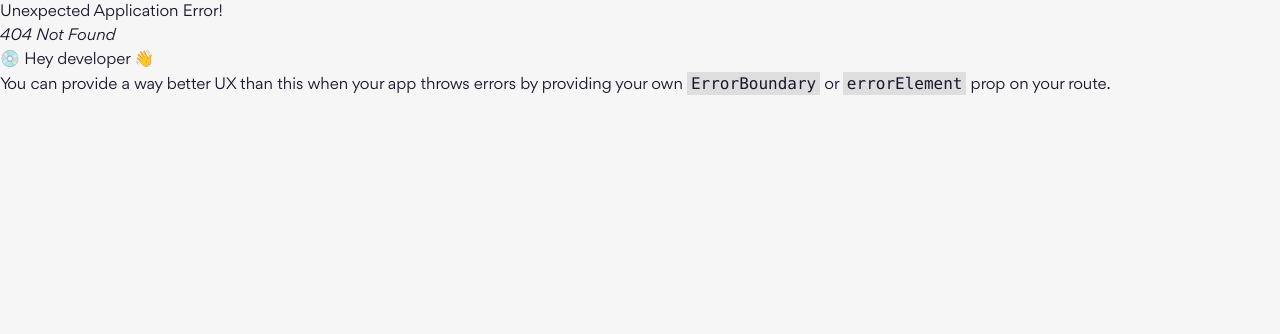
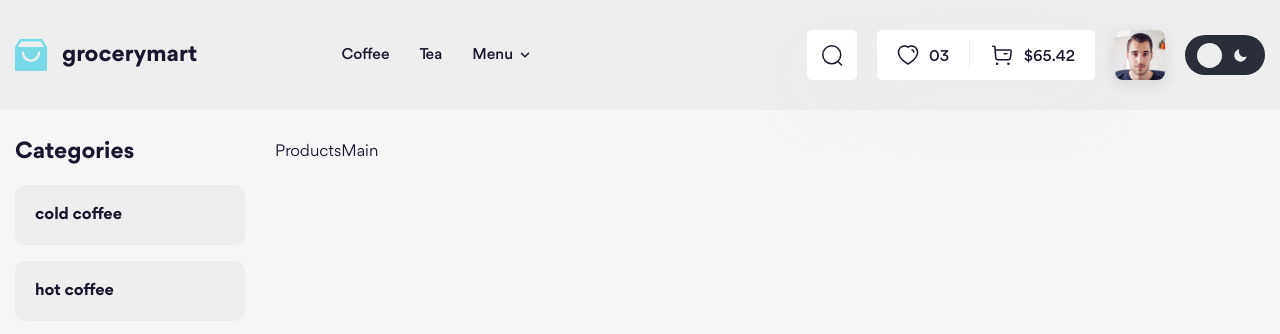
Before and after one commit to ntritin62/SaigonGearStore-Client, a React (Create React App) app: page /1/1 in a window 1280 px wide. Before the commit this address had no page. Shown: the top 334 px of the page. Built offline with nearby package versions, Linux system fonts and the light colour scheme.

Commit message:
fix bug img src

```diff
--- a/src/App.js
+++ b/src/App.js
@@ -2,12 +2,29 @@ import { createBrowserRouter, RouterProvider } from 'react-router-dom';
 import * as ROUTES from './constants/routes';
 import Layout from './pages/Layout';
 import HomePage from './pages/HomePage';
+import ProductsPageLayout from './pages/ProductsPageLayout';
+import ProductsMain from './pages/ProductsPageLayout/components/ProductsMain';
 
 const router = createBrowserRouter([
   {
     path: `${ROUTES.HOME}`,
     element: <Layout />,
-    children: [{ index: true, element: <HomePage /> }],
+    children: [
+      {
+        index: true,
+        element: <HomePage />,
+      },
+      {
+        path: ':products',
+        element: <ProductsPageLayout />,
+        children: [
+          {
+            path: ':productsType',
+            element: <ProductsMain />,
+          },
+        ],
+      },
+    ],
   },
 ]);
 function App() {
--- a/src/components/Dropdown/index.js
+++ b/src/components/Dropdown/index.js
@@ -5,14 +5,14 @@ const Dropdown = () => {
     <div className="hidden absolute lg:relative  group-hover:block container pt-[54px] left-0 top-[72px] lg:pt-0 lg:top-0">
       <div className="relative p-[30px] lg:p-0 max-h-[582px] rounded-[20px] shadow-[0px_40px_90px_20px_rgba(200,200,200,0.40)] bg-dropdown dark:bg-dark-dropdown-bg dark:shadow-[0px_40px_90px_20px_rgba(23,28,40,0.40)] lg:bg-transparent lg:shadow-none lg:dark:shadow-none lg:rounded-none">
         <img
-          src="./icon/arrow-top.svg"
+          src="/icon/arrow-top.svg"
           alt=""
           className="dropdown-arrow absolute top-[-10px] left-[470px] lg:hidden"
         />
         <ul className="grid grid-cols-3 lg:grid-cols-1 lg:gap-10">
           <li className="flex gap-[14px]">
             <img
-              src="./icon/coffee.svg"
+              src="/icon/coffee.svg"
               alt=""
               className="icon w-[30px] h-[30px] items-start"
             />
@@ -41,7 +41,7 @@ const Dropdown = () => {
 
           <li className="flex gap-[14px]">
             <img
-              src="./icon/tea.svg"
+              src="/icon/tea.svg"
               alt=""
               className="icon w-[30px] h-[30px] items-start"
             />
@@ -65,7 +65,7 @@ const Dropdown = () => {
 
           <li className="flex gap-[14px]">
             <img
-              src="./icon/snack.svg"
+              src="/icon/snack.svg"
               alt=""
               className="icon w-[30px] h-[30px] items-start"
             />
--- a/src/pages/HomePage/components/ItemCard/index.js
+++ b/src/pages/HomePage/components/ItemCard/index.js
@@ -1,7 +1,6 @@
 import React from 'react';
 
 const ItemCard = ({ img, title, price, stars, isLiked }) => {
-  console.log(isLiked);
   return (
     <section className="p-[16px] rounded-[20px] bg-item-card dark:bg-dark-item-card shadow-[0px_20px_60px_10px_rgba(237,237,246,0.20)] dark:shadow-[0px_20px_60px_10px_rgba(0,0,0,0.20)]">
       <div className="relative max-w-[280px] max-h-[284px] mx-auto">
--- a/src/pages/HomePage/index.js
+++ b/src/pages/HomePage/index.js
@@ -1,8 +1,7 @@
 import React from 'react';
 import MenuCard from './components/MenuCard';
 import ItemCard from './components/ItemCard';
-import { Swiper, SwiperSlide } from 'swiper/react';
-import 'swiper/css';
+import { Link } from 'react-router-dom';
 
 const coffees = [
   {
@@ -43,24 +42,24 @@ const HomePage = () => {
     <div className="container mt-[40px] pb-[40px]">
       <section className="flex flex-col gap-[40px]">
         <div>
-          <h2 className="text-4xl font-bold ">
+          <h2 className="text-4xl font-bold mb-[20px]">
             <a href="">Browse Menu</a>
           </h2>
           <ul className="w-full grid grid-cols-3 gap-[51px] md:grid-cols-1 md:gap-[20px]">
             <li>
-              <a href="#!">
-                <MenuCard img="./image/coffee.png" title="Coffee" />
-              </a>
+              <Link to="./coffee">
+                <MenuCard img="/image/coffee.png" title="Coffee" />
+              </Link>
             </li>
             <li>
-              <a href="#!">
+              <Link to="./tea">
                 <MenuCard img="./image/tea.png" title="Tea" />
-              </a>
+              </Link>
             </li>
             <li>
-              <a href="#!">
+              <Link to="./food">
                 <MenuCard img="./image/food.png" title="Snacks" />
-              </a>
+              </Link>
             </li>
           </ul>
         </div>
--- a/src/pages/Layout/components/Header.js
+++ b/src/pages/Layout/components/Header.js
@@ -18,13 +18,13 @@ const Header = () => {
             setSideBarIsVisible(true);
           }}
         >
-          <img src="./icon/more.svg" alt="" />
+          <img src="/icon/more.svg" alt="" />
         </button>
         {/* Logo */}
         <figure className="flex items-center gap-6">
           <img
             className="w-[32px] h-[32px] lg:w-[24px] lg:h-[24px]"
-            src="./image/logo.svg"
+            src="/image/logo.svg"
             alt=""
           />
           <span className="text-4xl  font-bold lg:text-2xl">grocerymart</span>
@@ -32,7 +32,7 @@ const Header = () => {
         {/* Navbar */}
         <nav
           className={
-            'lg:overflow-auto transition-transform duration-500  ml-[129px] lg:fixed md:right-[50px] lg:right-1/2 lg:top-0 lg:bottom-0 lg:left-0 lg:ml-0 lg:bg-dropdown lg:dark:bg-dark-dropdown-bg lg:z-20 lg:p-[20px]' +
+            'lg:overflow-auto transition-transform duration-500  ml-[129px] lg:fixed md:right-1/2 lg:right-1/2 lg:top-0 lg:bottom-0 lg:left-0 lg:ml-0 lg:bg-dropdown lg:dark:bg-dark-dropdown-bg lg:z-20 lg:p-[20px]' +
             (sideBarIsVisible ? ' lg:translate-x-0' : ' lg:translate-x-[-100%]')
           }
         >
@@ -47,7 +47,7 @@ const Header = () => {
             }}
             className="icon hidden lg:block"
           >
-            <img src="./icon/arrow-left.svg" alt="" />
+            <img src="/icon/arrow-left.svg" alt="" />
           </button>
 
           <ul className="flex items-center font-medium text-2xl lg:flex-col lg:items-start lg:mt-[20px]">
@@ -60,7 +60,7 @@ const Header = () => {
             </li>
             <li className="hidden lg:flex h-[50px] px-[15px] items-center gap-[6px] cursor-pointer lg:px-0 justify-between w-full">
               <div className="flex items-center gap-[16px]">
-                <img src="./icon/heart.svg" alt="" className="icon" />
+                <img src="/icon/heart.svg" alt="" className="icon" />
                 <a href="#!">Favorite</a>
               </div>
               <span>03</span>
@@ -74,7 +74,7 @@ const Header = () => {
             <li className="group flex px-[15px] cursor-pointer lg:px-0 lg:flex lg:flex-col lg:w-full lg:gap-10">
               <div className="flex h-[50px] items-center lg:w-full lg:justify-between gap-[6px] lg:">
                 <a href="#!">Menu</a>
-                <img src="./icon/arrow-down.svg" alt="" className="icon" />
+                <img src="/icon/arrow-down.svg" alt="" className="icon" />
               </div>
               <Dropdown />
             </li>
@@ -95,7 +95,7 @@ const Header = () => {
               </div>
             )}
             <img
-              src="./icon/search.svg"
+              src="/icon/search.svg"
               alt=""
               className="icon "
               onClick={() => {
@@ -105,18 +105,18 @@ const Header = () => {
           </div>
           <div className="flex items-center  gap-[20px] bg-top-act-group dark:bg-dark-top-act-group px-[20px] py-[10px] rounded-lg text-2xl font-medium shadow-[0px_20px_60px_10px_rgba(237,237,246,0.20)] dark:shadow-[0px_20px_60px_10px_rgba(0,0,0,0.20)] md:hidden">
             <div className="flex items-center gap-[10px] cursor-pointer">
-              <img src="./icon/heart.svg" alt="" className="icon" />
+              <img src="/icon/heart.svg" alt="" className="icon" />
               <p className="mt-[3px]">03</p>
             </div>
             <div className="w-[1px] h-[30px] bg-top-act-group-separate"></div>
             <div className="flex items-center gap-[10px] cursor-pointer">
-              <img src="./icon/cart.svg" alt="" className="icon" />
+              <img src="/icon/cart.svg" alt="" className="icon" />
               <p className="mt-[3px]">$65.42</p>
             </div>
           </div>
           <figure>
             <img
-              src="./image/avatar.jpg"
+              src="/image/avatar.jpg"
               alt=""
               className="w-[50px] h-[50px] shadow-[0px_4px_14px_2px_rgba(0,0,0,0.08)] rounded-[8px]"
             />
--- /dev/null
+++ b/src/pages/ProductsPageLayout/components/ProductsMain/index.js
@@ -0,0 +1,7 @@
+import React from 'react';
+
+const ProductsMain = () => {
+  return <div className="">ProductsMain</div>;
+};
+
+export default ProductsMain;
--- /dev/null
+++ b/src/pages/ProductsPageLayout/components/Sidebar/index.js
@@ -0,0 +1,27 @@
+import React from 'react';
+import { useLoaderData, NavLink } from 'react-router-dom';
+const data = ['cold coffee', 'hot coffee'];
+const Sidebar = () => {
+  // const NavData = useLoaderData();
+  return (
+    <div className="max-w-[230px] w-full">
+      <h2 className="text-4xl font-bold">Categories</h2>
+      <nav className="flex flex-col gap-[16px] mt-[20px] md:flex-row">
+        {data.map((item) => (
+          <NavLink
+            to={`./${item}`}
+            className={({ isActive }) =>
+              isActive
+                ? 'flex items-center rounded-[10px] justify-between pl-[20px] font-bold h-[60px] bg-active-sidebar dark:bg-dark-sidebar w-full'
+                : 'flex items-center rounded-[10px] justify-between pl-[20px] font-bold h-[60px] dark:bg-dark-sidebar bg-sidebar w-full'
+            }
+          >
+            {item}
+          </NavLink>
+        ))}
+      </nav>
+    </div>
+  );
+};
+
+export default Sidebar;
--- /dev/null
+++ b/src/pages/ProductsPageLayout/index.js
@@ -0,0 +1,14 @@
+import React from 'react';
+import { Outlet } from 'react-router-dom';
+import Sidebar from './components/Sidebar';
+
+const ProductsPageLayout = () => {
+  return (
+    <div className="container flex gap-[30px] mt-[30px]">
+      <Sidebar />
+      <Outlet />
+    </div>
+  );
+};
+
+export default ProductsPageLayout;
--- /dev/null
+++ b/src/pages/ProductsPageLayout/loader.js
@@ -0,0 +1 @@
+export default function loader() {}
--- a/tailwind.config.js
+++ b/tailwind.config.js
@@ -19,6 +19,8 @@ module.exports = {
       'top-menu-border': '#d2d1d6',
       'menu-card': '#fff',
       'item-card': '#fff',
+      'active-sidebar': '#77DAE6',
+      sidebar: '#eee',
 
       'dark-body-bg': '#292e39',
       'dark-header-bg': '#171c28',
@@ -31,6 +33,7 @@ module.exports = {
       'dark-top-menu-border': '#171c28',
       'dark-menu-card': '#292e39',
       'dark-item-card': '#171c28',
+      'dark-sidebar': '#171c28',
     },
     screens: {
       xxl: { max: '1400px' },
```
